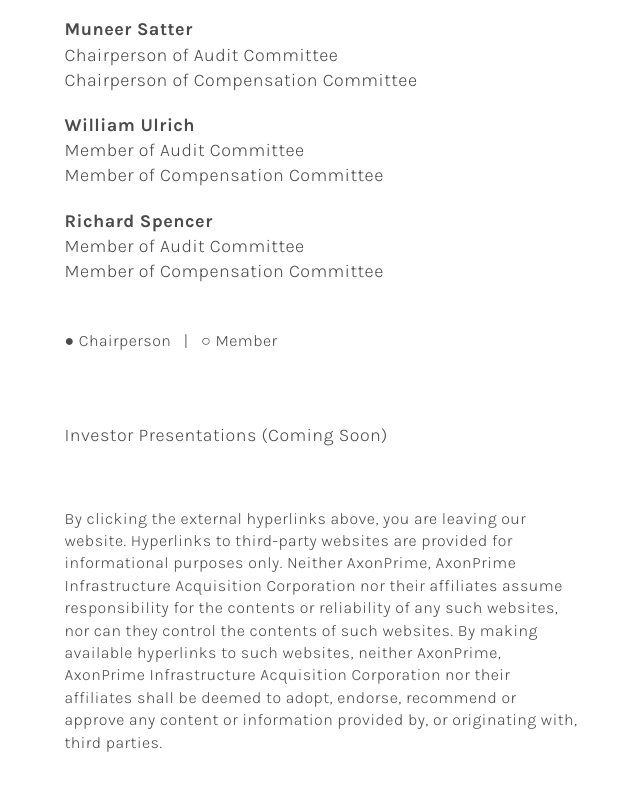
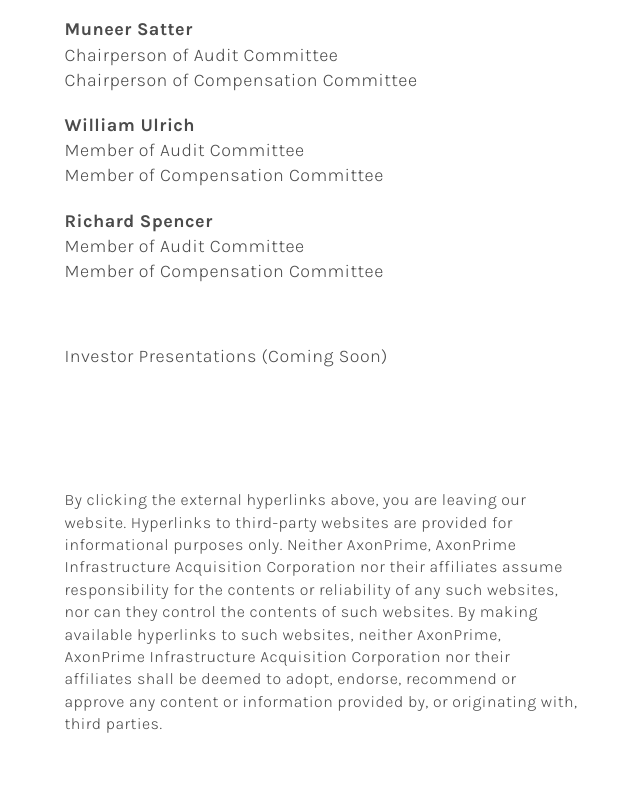
Before and after one commit to AxonPrime/AxonPrimeSPAC, a plain HTML site: page infrastructure.html in a window 1280 px wide. Shown: the part 2910-3700 px from the top of the page, without its empty margins (37-677 px from the left). Drawn offline with nearby package versions, Linux system fonts and the light colour scheme.

Commit message:
Update infrastructure.html

```diff
--- a/infrastructure.html
+++ b/infrastructure.html
@@ -100,14 +100,8 @@
 					<span class="committee-role">Member of Audit Committee</span><br>
 					<span class="committee-role">Member of Compensation Committee</span>
 				</p>
-			</div>
-			<div class="col-6"></div>
-		</div>
-		<div class="row" id="filings-2">
-			<div class="col-6">
-				<p class="fineprints" style="margin-top: -90px; margin-bottom: 70px;">&#x25cf; Chairperson &nbsp;&nbsp;|&nbsp;&nbsp; &#x25cb; Member</p>
-				<p>Investor Presentations (Coming Soon)</p>
-				<p class="fineprints" style="margin-top: 60px;">By clicking the external hyperlinks above, you are leaving our website. Hyperlinks to third-party websites are provided for informational purposes only. Neither AxonPrime, AxonPrime Infrastructure Acquisition Corporation nor their affiliates assume responsibility for the contents or reliability of any such websites, nor can they control the contents of such websites. By making available hyperlinks to such websites, neither AxonPrime, AxonPrime Infrastructure Acquisition Corporation nor their affiliates shall be deemed to adopt, endorse, recommend or approve any content or information provided by, or originating with, third parties.</p>
+				<p style="margin-top: 60px; margin-bottom: 120px;">Investor Presentations (Coming Soon)</p>
+				<p class="fineprints">By clicking the external hyperlinks above, you are leaving our website. Hyperlinks to third-party websites are provided for informational purposes only. Neither AxonPrime, AxonPrime Infrastructure Acquisition Corporation nor their affiliates assume responsibility for the contents or reliability of any such websites, nor can they control the contents of such websites. By making available hyperlinks to such websites, neither AxonPrime, AxonPrime Infrastructure Acquisition Corporation nor their affiliates shall be deemed to adopt, endorse, recommend or approve any content or information provided by, or originating with, third parties.</p>
 			</div>
 			<div class="col-6"></div>
 		</div>
```
